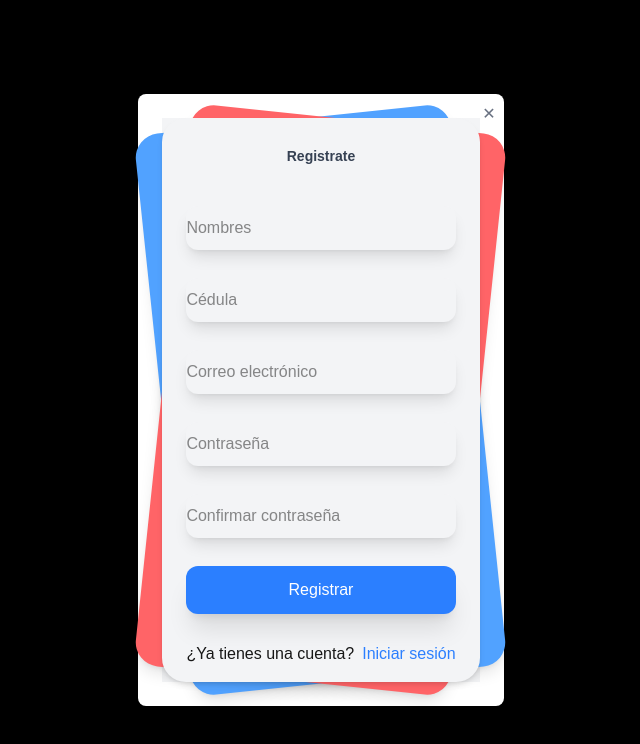
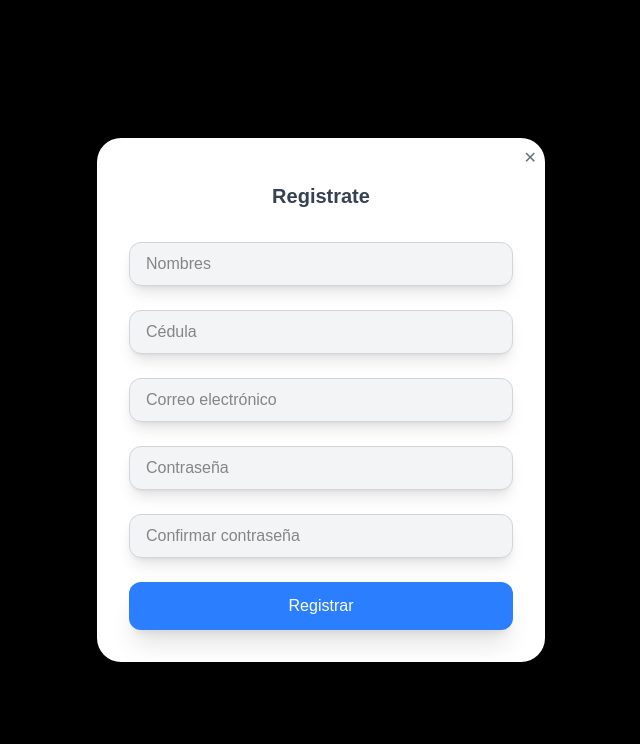
Before and after one commit to sacalla3/CINE-FRONT, a Next.js app: page /admin/users in a window 1280 px wide. Both pictures are taken after a click on the button "Crear usuario". Shown: the top 744 px of the page, without its empty margins (319-959 px from the left). Built offline with nearby package versions, Linux system fonts and the light colour scheme.

Commit message:
feat: add user search functionality and improve user registration form

```diff
--- a/src/app/admin/users/page.tsx
+++ b/src/app/admin/users/page.tsx
@@ -2,6 +2,7 @@
 
 import { useEffect, useState } from 'react';
 import { UsersTable } from '../../components/UsersTable';
+import { SearchUserBar } from '../../components/SearchUserBar';
 import RegisterUserForm from '../../components/FormRegister';
 
 interface User {
@@ -17,6 +18,7 @@ export default function UsersPage() {
   const [users, setUsers] = useState<User[]>([]);
   const [error, setError] = useState('');
   const [showRegister, setShowRegister] = useState(false);
+  const [foundUser, setFoundUser] = useState<User | null>(null);
 
   const fetchUsers = async () => {
     setError('');
@@ -67,7 +69,18 @@ export default function UsersPage() {
     <div className="p-8">
       <h1 className="text-2xl font-bold mb-6">Gestión de usuarios</h1>
       {error && <p className="text-red-500 mb-4">{error}</p>}
-      <UsersTable users={users} onEdit={handleEdit} onDelete={handleDelete} />
+      <div className="w-full flex justify-between items-center mb-3 mt-1 pl-3">
+        <div>
+          <h3 className="text-lg font-semibold text-slate-800">Usuarios</h3>
+          <p className="text-slate-500">Listado de usuarios registrados.</p>
+        </div>
+        <SearchUserBar onResult={setFoundUser} />
+      </div>
+      <UsersTable
+        users={foundUser ? [foundUser] : users}
+        onEdit={handleEdit}
+        onDelete={handleDelete}
+      />
       <button
         className="mt-4 px-4 py-2 bg-blue-600 text-white rounded hover:bg-blue-700"
         onClick={() => setShowRegister(true)}
@@ -88,6 +101,8 @@ export default function UsersPage() {
                 setShowRegister(false);
                 fetchUsers();
               }}
+              onClose={() => setShowRegister(false)}
+              showLoginButton={false}
             />
           </div>
         </div>
--- a/src/app/components/FormRegister.tsx
+++ b/src/app/components/FormRegister.tsx
@@ -4,7 +4,11 @@ import { useState } from 'react';
 
 import { useRouter } from 'next/navigation';
 
-export default function RegisterUserForm({ onSuccess,onClose }: { onSuccess?: () => void, onClose?: () => void }) {
+export default function RegisterUserForm({
+    onSuccess,onClose,showLoginButton = false
+    }: {
+      onSuccess?: () => void, onClose?: () => void, showLoginButton?: boolean
+    }) {
   const [name, setName] = useState('');
   const [cedula, setCedula] = useState('');
   const [email, setEmail] = useState('');
@@ -51,86 +55,74 @@ export default function RegisterUserForm({ onSuccess,onClose }: { onSuccess?: ()
   };
 
  return (
-    <div className="font-sans">
-      <div className="relative flex flex-col sm:justify-center items-center bg-gray-100">
-        <div className="relative sm:max-w-sm w-full">
-          <div className="card bg-blue-400 shadow-lg w-full h-full rounded-3xl absolute transform -rotate-6"></div>
-          <div className="card bg-red-400 shadow-lg w-full h-full rounded-3xl absolute transform rotate-6"></div>
-          <div className="relative w-full rounded-3xl px-6 py-4 bg-gray-100 shadow-md">
-            <label className="block mt-3 text-sm text-gray-700 text-center font-semibold">
+  <div className="fixed inset-0 z-50 flex items-center justify-center bg-black bg-opacity-40">
+    <div className="relative bg-white rounded-3xl shadow-lg p-8 w-full max-w-md">
+      <button
+        className="absolute top-2 right-2 text-gray-500 hover:text-gray-800 z-10"
+        onClick={() => onClose && onClose()}
+      >
+        ✕
+      </button>
+      <label className="block mt-3 text-xl text-gray-700 text-center font-semibold">
         Registrate
       </label>
-            <form onSubmit={handleSubmit} className="mt-10">
-              <div>
+      <form onSubmit={handleSubmit} className="mt-8 space-y-6">
         <input
           type="text"
           placeholder="Nombres"
           value={name}
           onChange={e => setName(e.target.value)}
-                  className="mt-1 block w-full border-none bg-gray-100 h-11 rounded-xl shadow-lg hover:bg-blue-100 focus:bg-blue-100 focus:ring-0"
+          className="block w-full border border-gray-300 bg-gray-100 h-11 rounded-xl shadow-lg px-4 focus:bg-blue-100 focus:ring-0"
         />
-              </div>
-              <div className="mt-7">
         <input
           type="text"
           placeholder="Cédula"
           value={cedula}
           onChange={e => setCedula(e.target.value)}
-                  className="mt-1 block w-full border-none bg-gray-100 h-11 rounded-xl shadow-lg hover:bg-blue-100 focus:bg-blue-100 focus:ring-0"
+          className="block w-full border border-gray-300 bg-gray-100 h-11 rounded-xl shadow-lg px-4 focus:bg-blue-100 focus:ring-0"
         />
-              </div>
-              <div className="mt-7">
         <input
           type="email"
           placeholder="Correo electrónico"
           value={email}
           onChange={e => setEmail(e.target.value)}
-                  className="mt-1 block w-full border-none bg-gray-100 h-11 rounded-xl shadow-lg hover:bg-blue-100 focus:bg-blue-100 focus:ring-0"
+          className="block w-full border border-gray-300 bg-gray-100 h-11 rounded-xl shadow-lg px-4 focus:bg-blue-100 focus:ring-0"
         />
-              </div>
-              <div className="mt-7">
         <input
           type="password"
           placeholder="Contraseña"
           value={password}
           onChange={e => setPassword(e.target.value)}
-                  className="mt-1 block w-full border-none bg-gray-100 h-11 rounded-xl shadow-lg hover:bg-blue-100 focus:bg-blue-100 focus:ring-0"
+          className="block w-full border border-gray-300 bg-gray-100 h-11 rounded-xl shadow-lg px-4 focus:bg-blue-100 focus:ring-0"
         />
-              </div>
-              <div className="mt-7">
         <input
           type="password"
           placeholder="Confirmar contraseña"
           value={password2}
           onChange={e => setPassword2(e.target.value)}
-                  className="mt-1 block w-full border-none bg-gray-100 h-11 rounded-xl shadow-lg hover:bg-blue-100 focus:bg-blue-100 focus:ring-0"
+          className="block w-full border border-gray-300 bg-gray-100 h-11 rounded-xl shadow-lg px-4 focus:bg-blue-100 focus:ring-0"
         />
-              </div>
-              {error && <div className="mt-4 text-red-500 text-center">{error}</div>}
-              {success && <div className="mt-4 text-green-600 text-center">{success}</div>}
-              <div className="mt-7">
+        {error && <div className="text-red-500 text-center">{error}</div>}
+        {success && <div className="text-green-600 text-center">{success}</div>}
         <button
           className="bg-blue-500 w-full py-3 rounded-xl text-white shadow-xl hover:shadow-inner focus:outline-none transition duration-500 ease-in-out transform hover:-translate-x hover:scale-105"
           type="submit"
         >
           Registrar
         </button>
-              </div>
-              <div className="mt-7">
-                <div className="flex justify-center items-center">
+        {showLoginButton && (
+          <div className="flex justify-center items-center mt-4">
             <label className="mr-2">¿Ya tienes una cuenta?</label>
             <button
               type="button"
               className="text-blue-500 transition duration-500 ease-in-out transform hover:-translate-x hover:scale-105"
-                    onClick={() => onClose ? onClose() : null}
+              onClick={() => onClose && onClose()}
             >
               Iniciar sesión
             </button>
           </div>
-              </div>
+        )}
       </form>
-          </div>
-        </div>
     </div>
   </div>
 );
--- /dev/null
+++ b/src/app/components/SearchUserBar.tsx
@@ -0,0 +1,70 @@
+'use client';
+
+import { useState } from 'react';
+
+interface User {
+  id: string;
+  cedula: string;
+  name: string;
+  email: string;
+  nickname: string;
+  role: string;
+}
+
+export function SearchUserBar({ onResult }: { onResult: (user: User | null) => void }) {
+  const [searchTerm, setSearchTerm] = useState('');
+  const [searchError, setSearchError] = useState('');
+
+  const handleSearch = async () => {
+    setSearchError('');
+    if (!searchTerm.trim()){
+        onResult(null);
+        return;
+    }
+
+    try {
+      const res = await fetch(`http://localhost:3000/api/users/${searchTerm.trim()}`);
+      if (!res.ok) {
+        setSearchError('Usuario no encontrado');
+        onResult(null);
+        return;
+      }
+      const data = await res.json();
+      onResult(data);
+    } catch {
+      setSearchError('Error de red o del servidor');
+      onResult(null);
+    }
+  };
+    const handleInputChange = (e: React.ChangeEvent<HTMLInputElement>) => {
+    setSearchTerm(e.target.value);
+    if (e.target.value.trim() === '') {
+      onResult(null);
+      setSearchError('');
+    }
+  };
+
+  return (
+    <div className="w-full max-w-sm min-w-[200px] relative">
+      <div className="relative">
+        <input
+          className="bg-white w-full pr-11 h-10 pl-3 py-2 bg-transparent placeholder:text-slate-400 text-slate-700 text-sm border border-slate-200 rounded transition duration-200 ease focus:outline-none focus:border-slate-400 hover:border-slate-400 shadow-sm focus:shadow-md"
+          placeholder="Buscar usuario..."
+          value={searchTerm}
+          onChange={handleInputChange}
+          onKeyDown={e => e.key === 'Enter' && handleSearch()}
+        />
+        <button
+          className="absolute h-8 w-8 right-1 top-1 my-auto px-2 flex items-center bg-white rounded"
+          type="button"
+          onClick={handleSearch}
+        >
+          <svg xmlns="http://www.w3.org/2000/svg" fill="none" viewBox="0 0 24 24" strokeWidth={3} stroke="currentColor" className="w-8 h-8 text-slate-600">
+            <path strokeLinecap="round" strokeLinejoin="round" d="m21 21-5.197-5.197m0 0A7.5 7.5 0 1 0 5.196 5.196a7.5 7.5 0 0 0 10.607 10.607Z" />
+          </svg>
+        </button>
+      </div>
+      {searchError && <div className="text-red-500 px-4">{searchError}</div>}
+    </div>
+  );
+}
--- a/src/app/components/UsersTable.tsx
+++ b/src/app/components/UsersTable.tsx
@@ -20,24 +20,10 @@ export function UsersTable({ users, onEdit, onDelete }: UsersTableProps) {
     <div className="relative flex flex-col w-full h-full overflow-scroll text-gray-700 bg-white shadow-md rounded-lg bg-clip-border">
       <div className="w-full flex justify-between items-center mb-3 mt-1 pl-3">
         <div>
-          <h3 className="text-lg font-semibold text-slate-800">Usuarios</h3>
-          <p className="text-slate-500">Listado de usuarios registrados.</p>
         </div>
         <div className="ml-3">
           <div className="w-full max-w-sm min-w-[200px] relative">
             <div className="relative">
-              <input
-                className="bg-white w-full pr-11 h-10 pl-3 py-2 bg-transparent placeholder:text-slate-400 text-slate-700 text-sm border border-slate-200 rounded transition duration-200 ease focus:outline-none focus:border-slate-400 hover:border-slate-400 shadow-sm focus:shadow-md"
-                placeholder="Buscar usuario..."
-              />
-              <button
-                className="absolute h-8 w-8 right-1 top-1 my-auto px-2 flex items-center bg-white rounded "
-                type="button"
-              >
-                <svg xmlns="http://www.w3.org/2000/svg" fill="none" viewBox="0 0 24 24" strokeWidth={3} stroke="currentColor" className="w-8 h-8 text-slate-600">
-                  <path strokeLinecap="round" strokeLinejoin="round" d="m21 21-5.197-5.197m0 0A7.5 7.5 0 1 0 5.196 5.196a7.5 7.5 0 0 0 10.607 10.607Z" />
-                </svg>
-              </button>
             </div>
           </div>
         </div>
```
Also changed, not shown: src/app/login/page.tsx (+7 -7 lines). Lines whose indentation alone changed are shown as unchanged.
